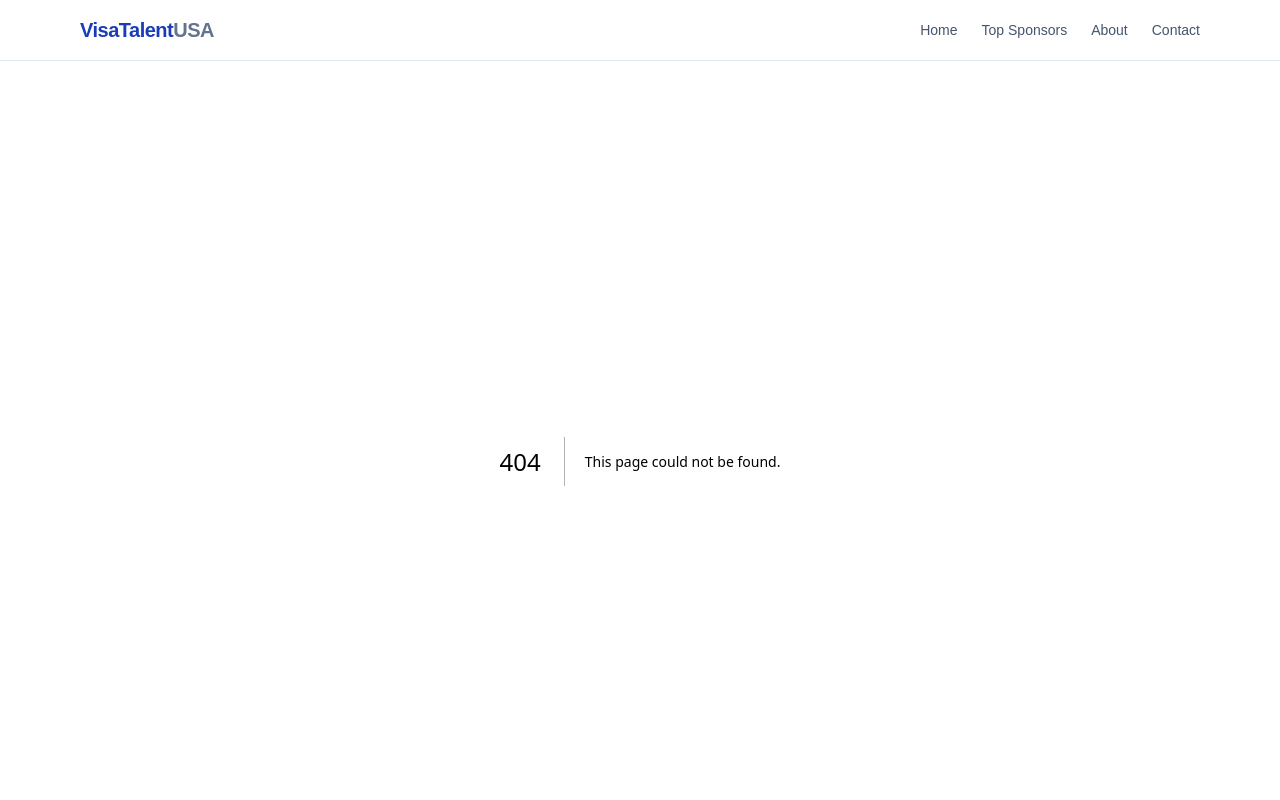
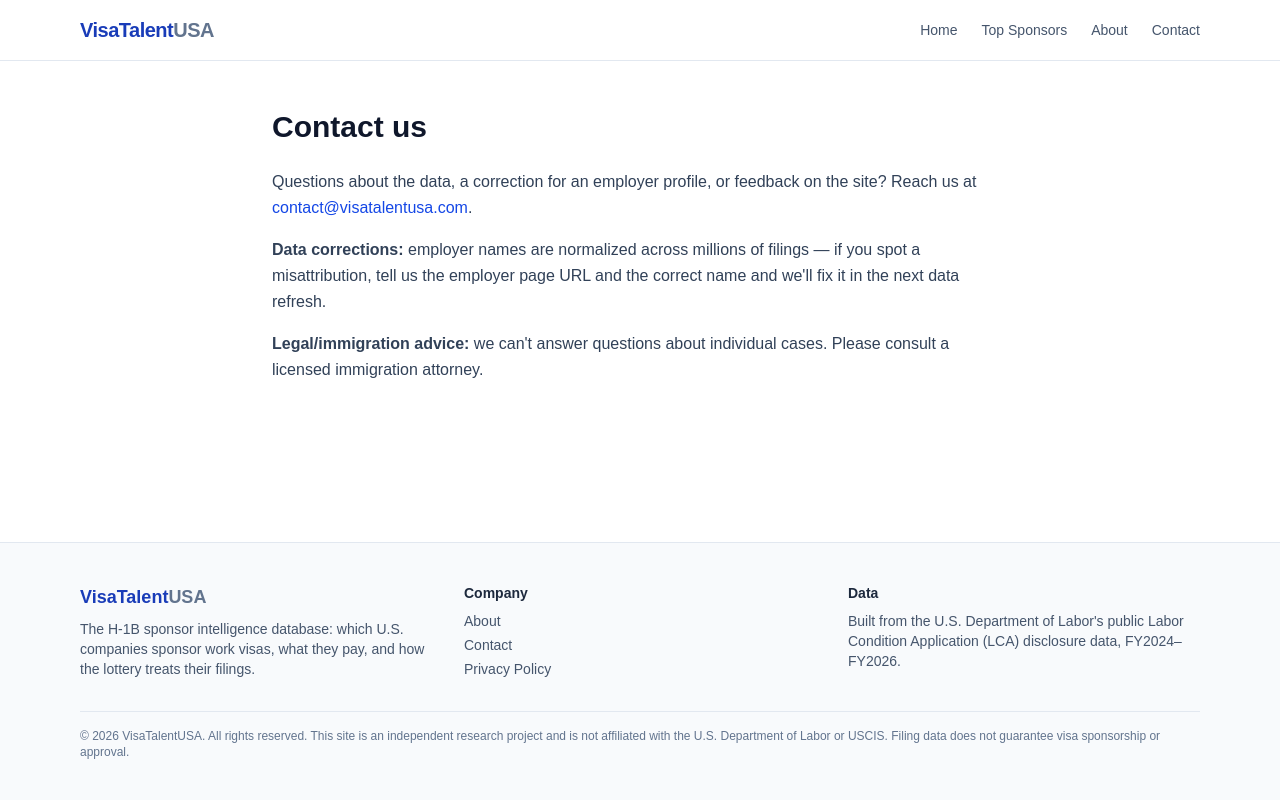
Before and after one commit to mtalha102503/visatalentusa, a Next.js app: page /contact in a window 1280 px wide. Before the commit this address had no page. Shown: the top 800 px of the page. Built offline with nearby package versions, Linux system fonts and the light colour scheme.

Commit message:
Add app/contact/page.tsx

```diff
--- /dev/null
+++ b/app/contact/page.tsx
@@ -0,0 +1,38 @@
+import type { Metadata } from "next";
+
+export const metadata: Metadata = {
+  title: "Contact",
+  description: "Contact the VisaTalentUSA team — corrections, data questions, and feedback.",
+};
+
+export default function ContactPage() {
+  return (
+    <div className="mx-auto max-w-3xl px-4 py-12">
+      <h1 className="text-3xl font-bold text-slate-900">Contact us</h1>
+      <div className="mt-6 space-y-4 leading-relaxed text-slate-700">
+        <p>
+          Questions about the data, a correction for an employer profile, or
+          feedback on the site? Reach us at{" "}
+          <a
+            href="mailto:contact@visatalentusa.com"
+            className="font-medium text-blue-700 hover:underline"
+          >
+            contact@visatalentusa.com
+          </a>
+          .
+        </p>
+        <p>
+          <strong>Data corrections:</strong> employer names are normalized
+          across millions of filings — if you spot a misattribution, tell us
+          the employer page URL and the correct name and we&apos;ll fix it in
+          the next data refresh.
+        </p>
+        <p>
+          <strong>Legal/immigration advice:</strong> we can&apos;t answer
+          questions about individual cases. Please consult a licensed
+          immigration attorney.
+        </p>
+      </div>
+    </div>
+  );
+}
```
